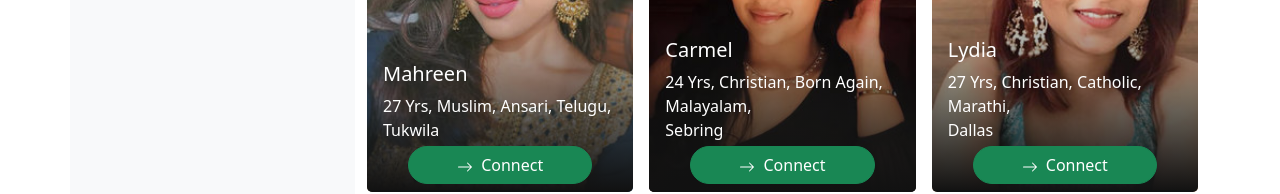
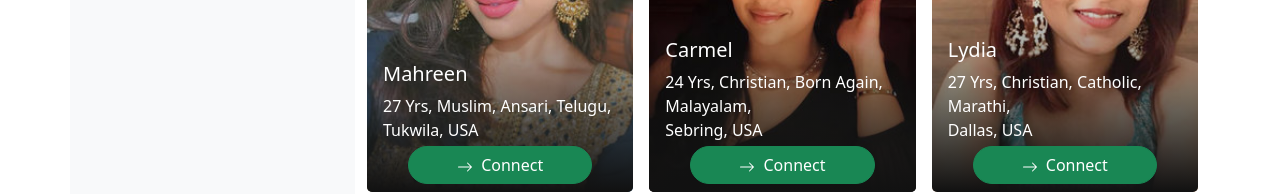
Before and after one commit to rjayaramegowda/honalu-react, a React (Vite) app: page / in a window 1280 px wide. Shown: the part 961-1155 px from the top of the page. Built offline with nearby package versions, Linux system fonts and the light colour scheme.

Commit message:
Update profileListData.ts

```diff
--- a/src/data/profileListData.ts
+++ b/src/data/profileListData.ts
@@ -1303,7 +1303,7 @@ export const profilesDataProvider: Profile[] = [
         living_since: "",
         city: "Tukwila",
         locality: "Tukwila",
-        location: "Tukwila",
+        location: "Tukwila, USA",
         lives_in: "Lives in Tukwila, USA"
       },
       education: {
@@ -1499,7 +1499,7 @@ export const profilesDataProvider: Profile[] = [
         living_since: "",
         city: "Sebring",
         locality: "",
-        location: "Sebring",
+        location: "Sebring, USA",
         lives_in: "Lives in Sebring, USA"
       },
       education: {
@@ -1695,7 +1695,7 @@ export const profilesDataProvider: Profile[] = [
         living_since: "",
         city: "Dallas",
         locality: "",
-        location: "Dallas",
+        location: "Dallas, USA",
         lives_in: "Lives in Dallas,USA"
       },
       education: {
```
